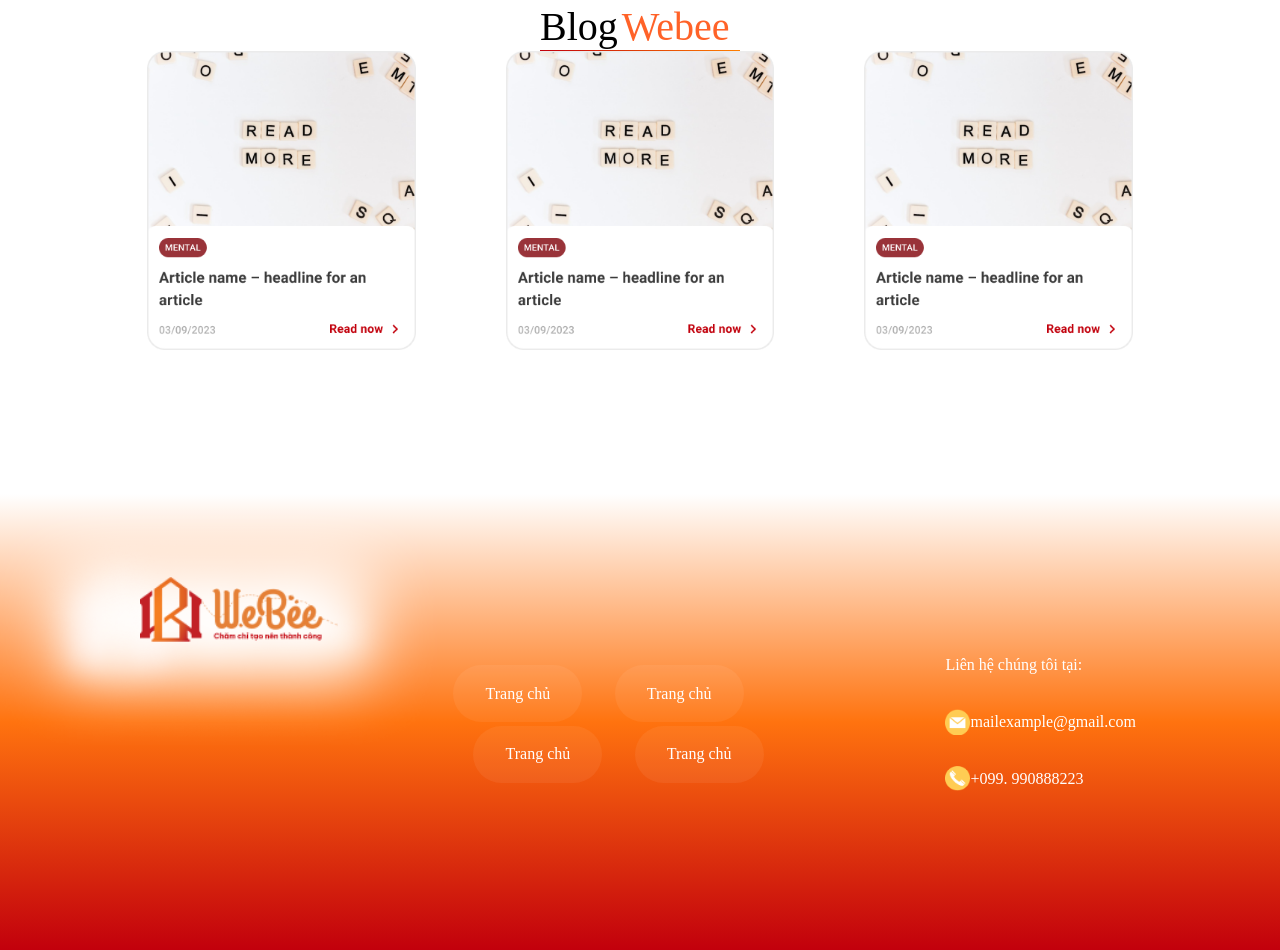
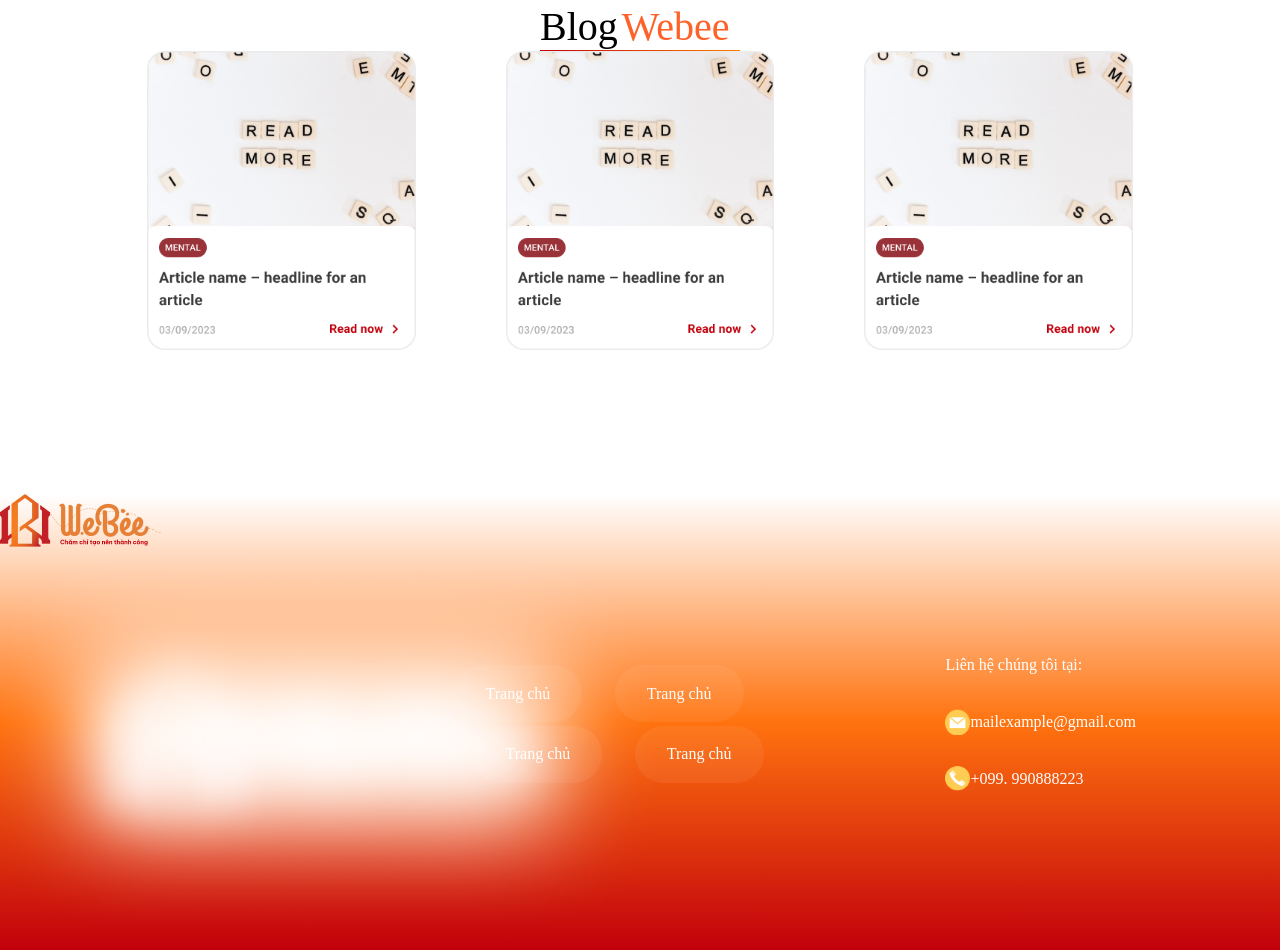
Before and after one commit to Phuc-Tran-28042006/project1, a plain HTML site: page index.html in a window 1280 px wide. Shown: the part 2450-3400 px from the top of the page. Drawn offline with Linux system fonts and the light colour scheme; a web font is replaced by a local one.

Commit message:
Update index.html

```diff
--- a/index.html
+++ b/index.html
@@ -146,8 +146,8 @@
 </body>
 <footer>
     <div class="footer_logo">
-        <img style="width: 100%;height: max-content;" src="/img/LogoBlur.png" alt="logo">
-        <img class="logo" src="./img/Logo.png" alt="">
+        <img class="logo3" src="./img/Logo.png" alt="">
+        <img class="logo4" src="/img/LogoBlur.png" alt="logo">
     </div>
     <div class="footer_menu">
         <div class="footer_container">
@@ -163,7 +163,7 @@
             <p class="section5_credit--item">Liên hệ chúng tôi tại:</p>
             <div class="section5_credit--item">
                 <img style="width: 8%;height: max-content;" src="./img/IconMail.png" alt="mail">
-                mailexample@gmail.com
+                <p>mailexample@gmail.com</p>
             </div>
             <div class="section5_credit--item">
                 <img style="width: 8%;height: max-content;" src="./img/IconPhone.png" alt="phone">
```
